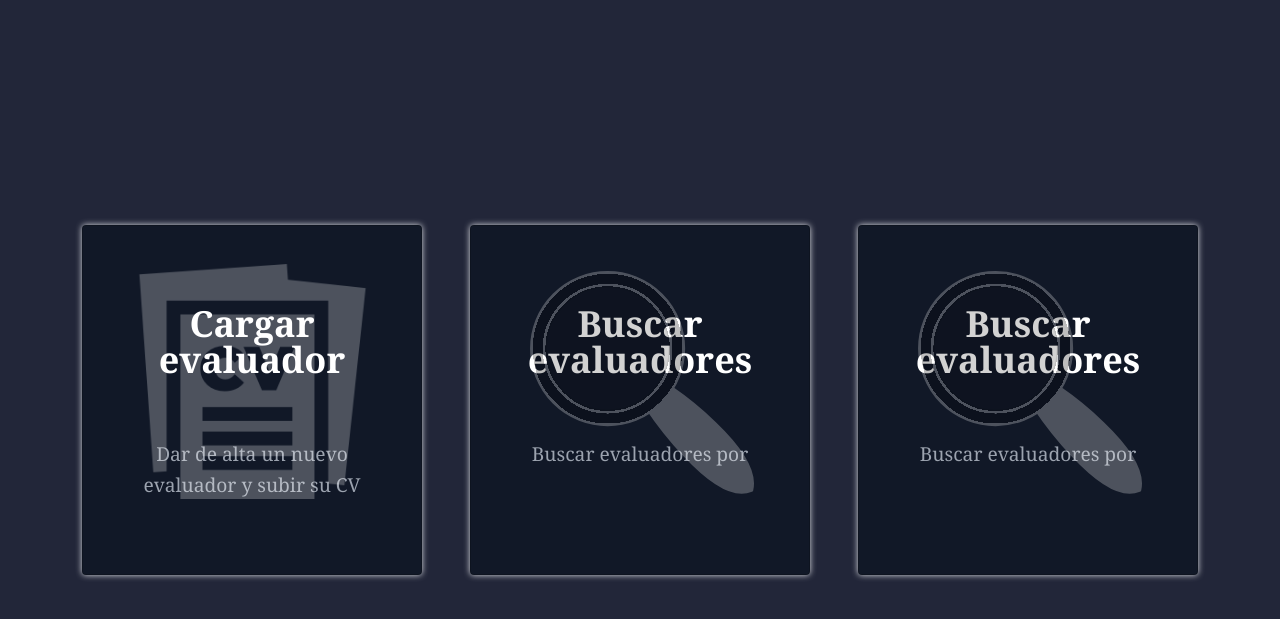
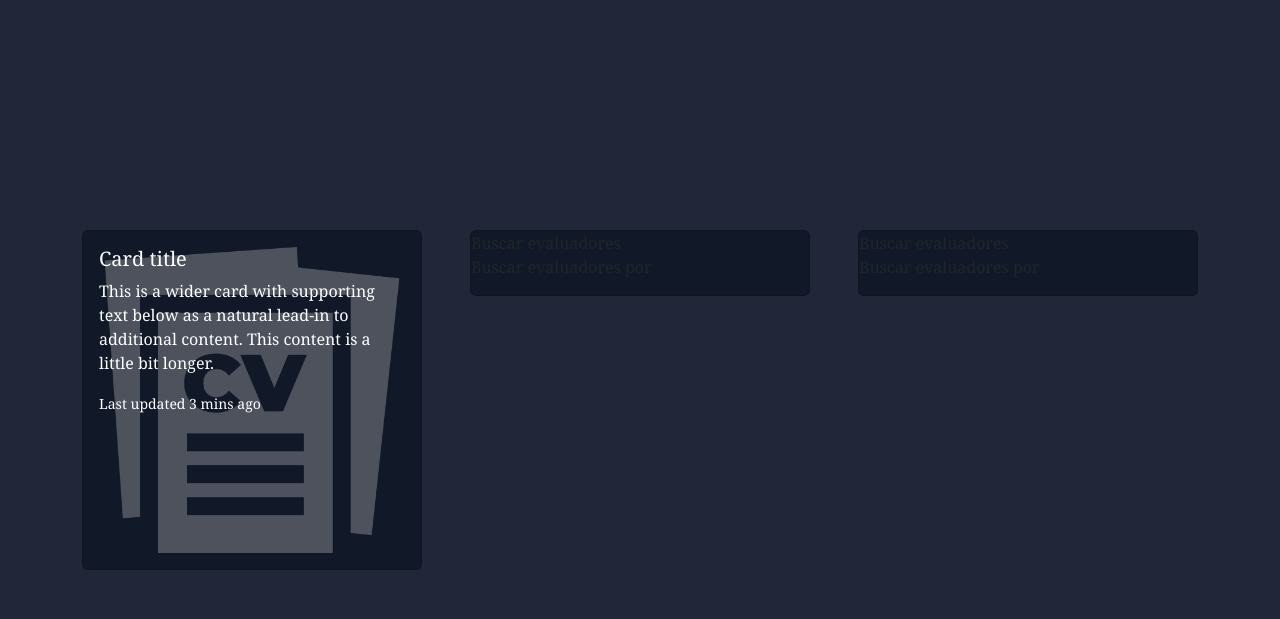
Before and after one commit to matiasesposito/Gemini-Project, a PHP site: page / in a window 1280 px wide. Shown: the top 619 px of the page. Run offline with PHP 8.4, Linux system fonts and the light colour scheme.

Commit message:
Mejorar estilos de tarjetas y actualizar estructura HTML para cargar evaluadores

```diff
--- a/index.php
+++ b/index.php
@@ -20,12 +20,12 @@
     <div class="row justify-content-between gx-5">
       <div class="col-4">
         <a href="cargar_evaluador/cargar.php">
-            <div class="card" id="cargarEvaluador">
-                <div class="content">
-                  <div class="header">
-                    <span class="tittle">Cargar evaluador</span>
-                  </div>
-                  <p class="desc">Dar de alta un nuevo evaluador y subir su CV</p>
+          <div class="card text-bg-dark">
+            <img src="img/curriculum-vitae.png" class="card-img p-3" alt="...">
+            <div class="card-img-overlay">
+              <h5 class="card-title">Card title</h5>
+              <p class="card-text">This is a wider card with supporting text below as a natural lead-in to additional content. This content is a little bit longer.</p>
+              <p class="card-text"><small>Last updated 3 mins ago</small></p>
             </div>
           </div>
         </a>
--- a/styles.css
+++ b/styles.css
@@ -11,7 +11,7 @@ a{
   text-decoration: none;
 }
 
-.card {
+/* .card {
   position: relative;
   display: flex;
   flex-wrap: wrap;
@@ -26,6 +26,15 @@ a{
   transition: all 0.3s ease;
   cursor: pointer;
   box-shadow: 0 0rem 0.4rem rgb(225, 227, 230);
+} */
+
+.card{
+  background: rgba(17, 24, 39, 1) !important;
+}
+
+img{
+  opacity: 0.25;
+  filter: contrast(100) invert(1) !important;
 }
 
 .card:hover{
@@ -34,7 +43,7 @@ a{
   box-shadow: 0 0rem 1.4rem 0.1rem rgb(225, 227, 230);
 }
 
-.card:before {
+/* .card:before {
   content: ' ';
   display: block;
   position: absolute;
@@ -47,9 +56,9 @@ a{
   background-repeat: no-repeat;
   background-position: 50% 25%;
   background-size: 235px;
-}
+} */
 
-.card#cargarEvaluador:before{background-image: url('img/curriculum-vitae.png')}
+/* .card#cargarEvaluador:before{background-image: url('img/curriculum-vitae.png')}
 .card#buscarEvaluador:before{background-image: url('img/find-svgrepo-com.svg')}
 
 .header {
@@ -74,4 +83,4 @@ a{
   color: rgba(156, 163, 175, 1);
   font-size: 1.20rem;
   width: 75%;
-}
+} */
```
Lines whose indentation alone changed are shown as unchanged.
